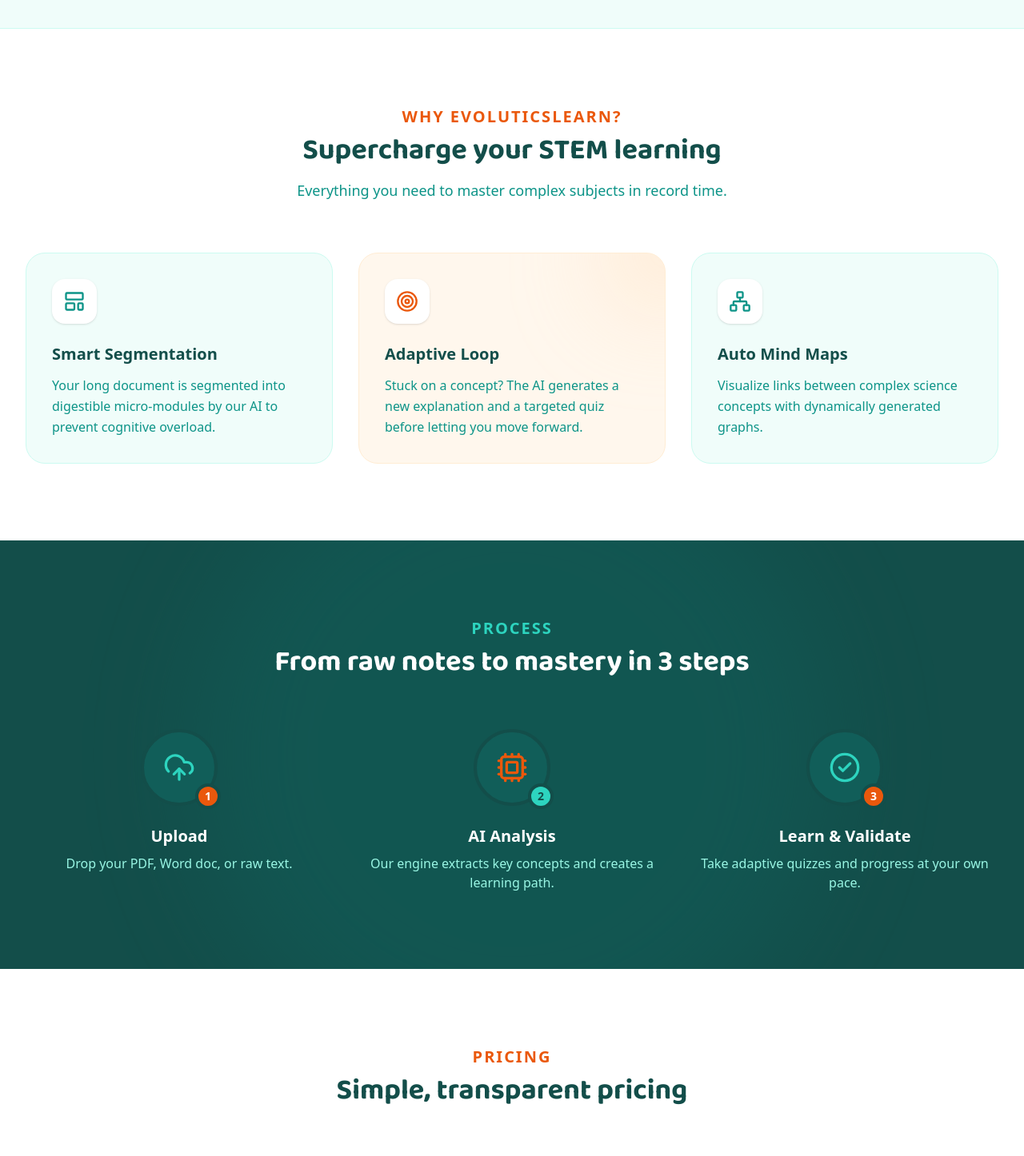
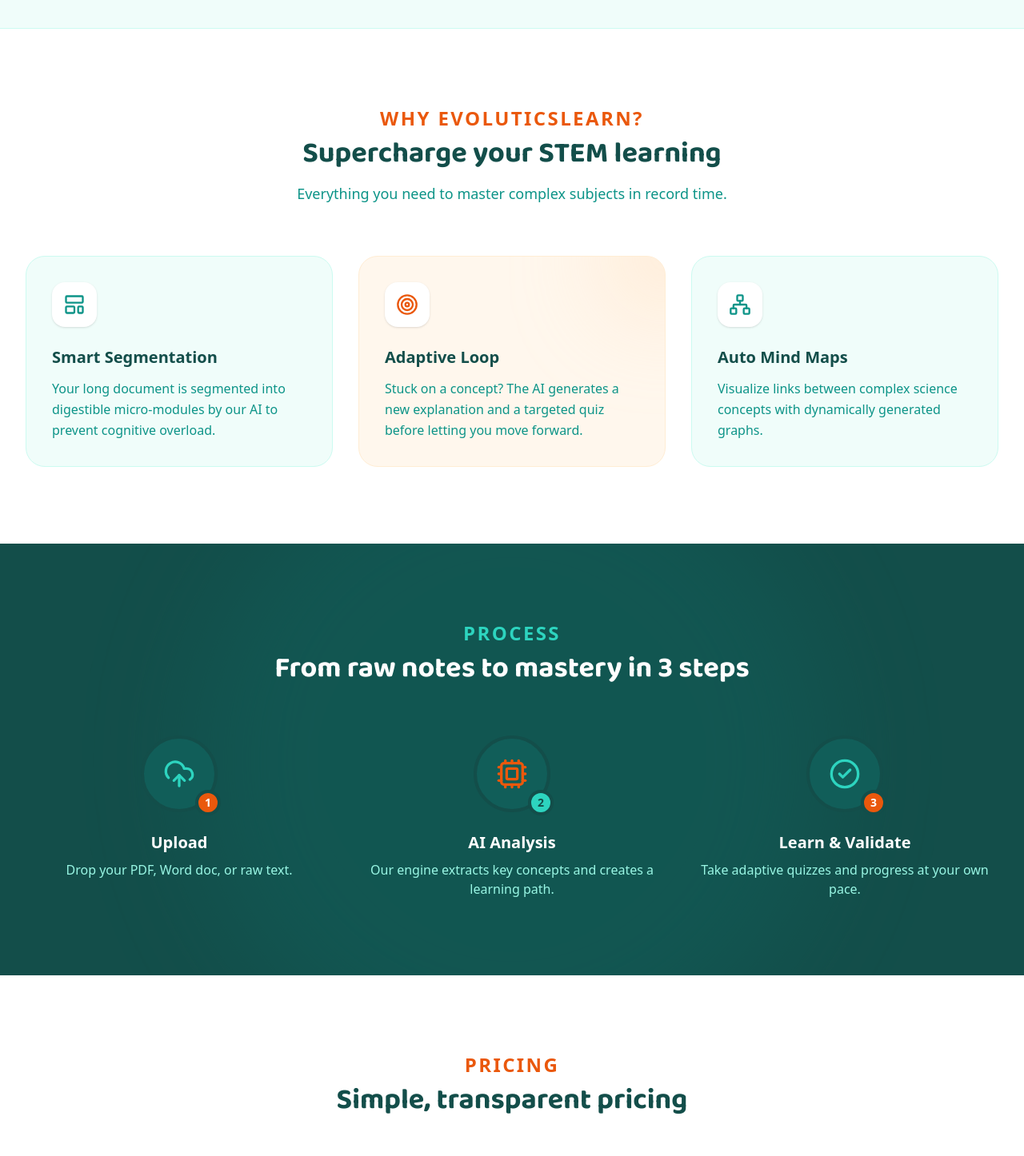
Before and after one commit to Bsh54/MINERVA, a Next.js app: page /en in a window 1280 px wide. Shown: the part 680-2126 px from the top of the page at 80% size. Built offline with nearby package versions, Linux system fonts and the light colour scheme.

Commit message:
Increase section tags to text-2xl for better visibility

```diff
--- a/src/app/[locale]/page.tsx
+++ b/src/app/[locale]/page.tsx
@@ -109,7 +109,7 @@ export default function LandingPage() {
           <div className="max-w-7xl mx-auto px-4 sm:px-6 lg:px-8">
 
             <div className="text-center max-w-3xl mx-auto mb-16">
-              <h2 className="text-xl font-bold text-accent-500 tracking-widest uppercase mb-2">{t('features.tag')}</h2>
+              <h2 className="text-2xl font-bold text-accent-500 tracking-widest uppercase mb-2">{t('features.tag')}</h2>
               <h3 className="text-3xl md:text-4xl font-display font-bold text-stem-900 mb-4">{t('features.title')}</h3>
               <p className="text-lg text-stem-600">{t('features.subtitle')}</p>
             </div>
@@ -149,7 +149,7 @@ export default function LandingPage() {
 
           <div className="max-w-7xl mx-auto px-4 sm:px-6 lg:px-8 relative z-10">
             <div className="text-center max-w-3xl mx-auto mb-16">
-              <h2 className="text-xl font-bold text-stem-400 tracking-widest uppercase mb-2">{t('how.tag')}</h2>
+              <h2 className="text-2xl font-bold text-stem-400 tracking-widest uppercase mb-2">{t('how.tag')}</h2>
               <h3 className="text-3xl md:text-4xl font-display font-bold text-white mb-4">{t('how.title')}</h3>
             </div>
 
@@ -190,7 +190,7 @@ export default function LandingPage() {
         <section id="pricing" className="py-24 bg-white">
           <div className="max-w-5xl mx-auto px-4 sm:px-6 lg:px-8">
             <div className="text-center max-w-3xl mx-auto mb-16">
-              <h2 className="text-xl font-bold text-accent-500 tracking-widest uppercase mb-2">{t('pricing.tag')}</h2>
+              <h2 className="text-2xl font-bold text-accent-500 tracking-widest uppercase mb-2">{t('pricing.tag')}</h2>
               <h3 className="text-3xl md:text-4xl font-display font-bold text-stem-900 mb-4">{t('pricing.title')}</h3>
             </div>
 
```
